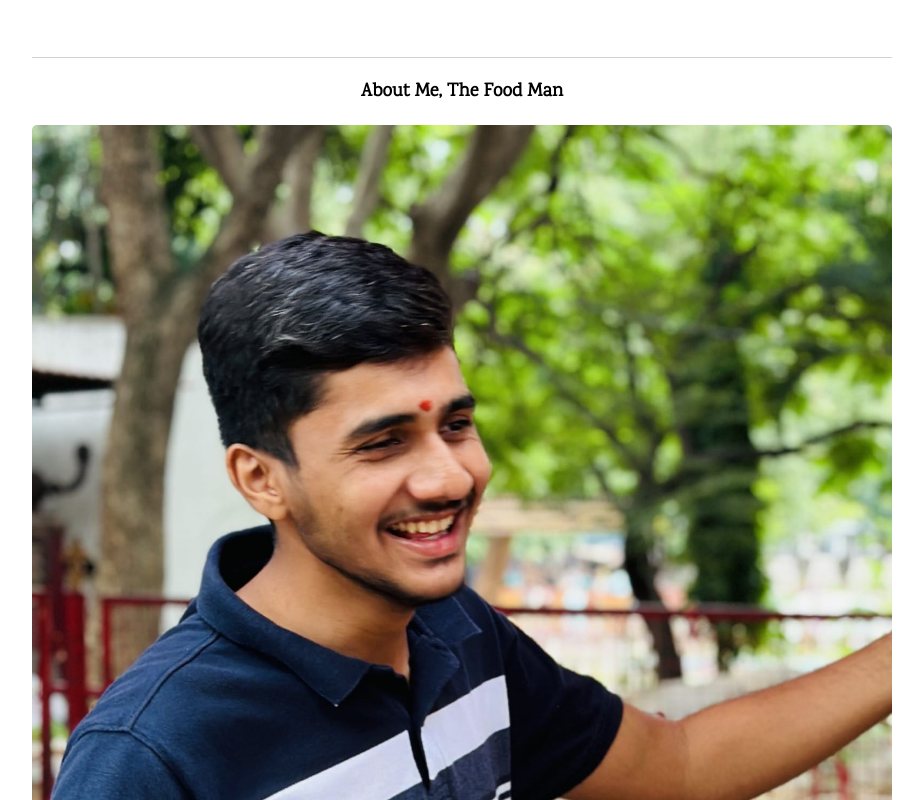
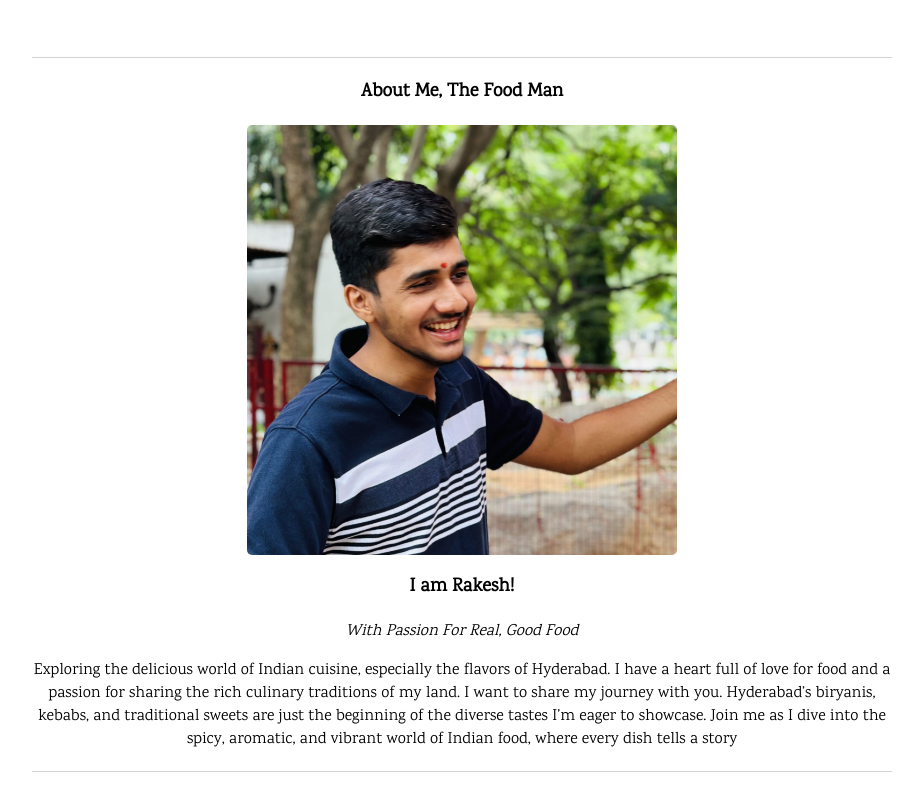
Before and after one commit to Rakesh-Reddy-Bollapally/Template2, a plain HTML site: page index.html in a window 1280 px wide. Shown: the part 1640-2440 px from the top of the page, without its empty margins (178-1101 px from the left). Drawn offline with Linux system fonts and the light colour scheme.

Commit message:
Update style.css
added css

```diff
--- a/style.css
+++ b/style.css
@@ -69,9 +69,16 @@ html{
     padding: 20px;
     text-align: center;
   }
+ .img2{
+    display: flex;
+    justify-content: center;
+    align-items: center;
+  }
   .img2 img {
-    max-width: 100%;
-    height: auto;
+    display: flex;
+    align-items: center;
+    width: 50%;
+    height: 50%;
   }
   .footer {
     display: grid;
```
